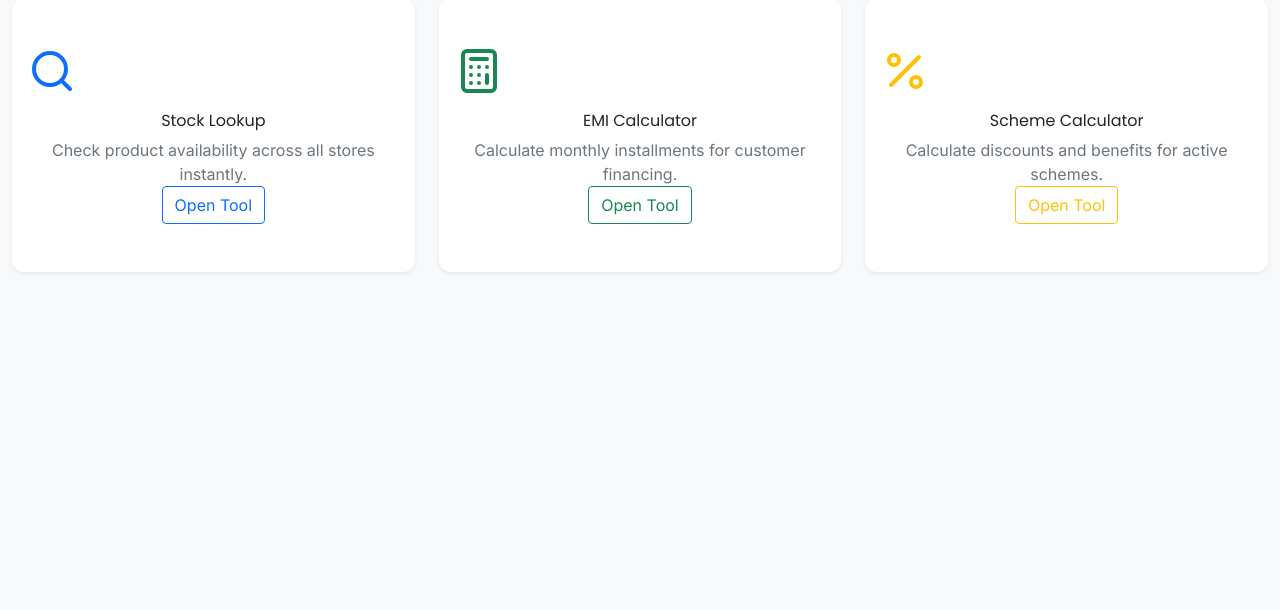
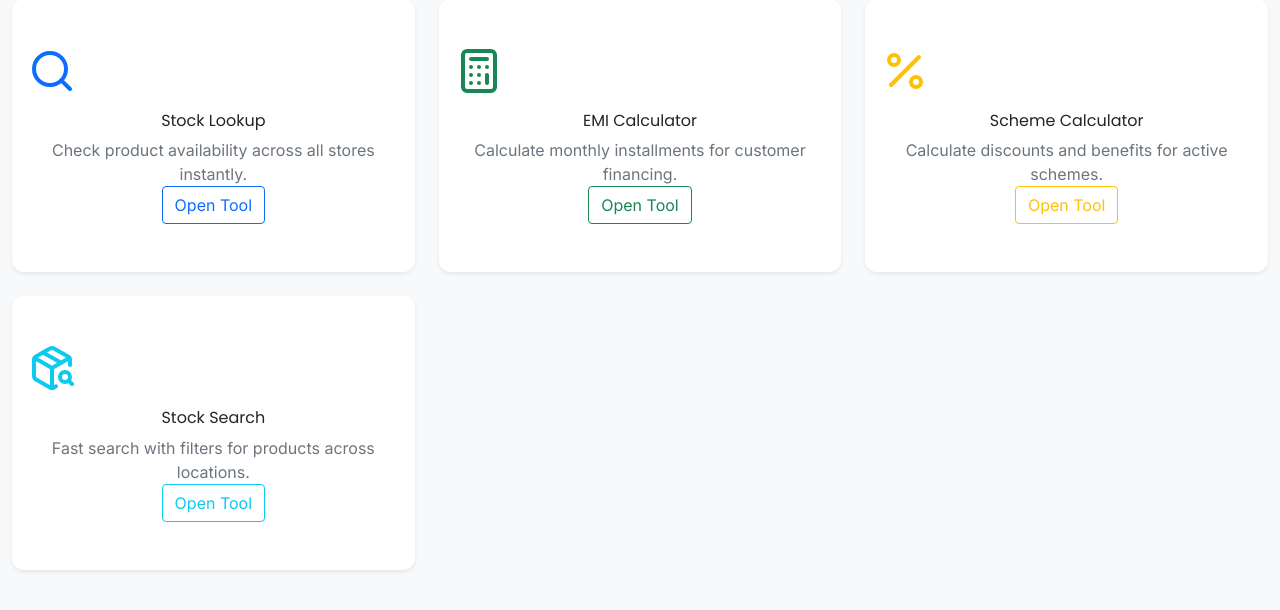
Before and after one commit to Mayurrrrrrrrrr/ffwork, a Django app: template Darpan/templates/tools/index.html in a window 1280 px wide. Shown: the part 124-734 px from the top of the page. Run offline with Django 4.2, Linux system fonts and the light colour scheme; the template is opened without the code that fills it, so the values that code supplies are empty; some libraries are stand-ins or nearby versions.

Commit message:
enhance: Stock tools UI improvements
- Added Stock Search link to Tools index page
- Fixed pagination template tag (was split across lines)
- Added product images using S3 URL pattern with fallback

```diff
--- a/Darpan/templates/tools/index.html
+++ b/Darpan/templates/tools/index.html
@@ -57,6 +57,21 @@
                 </div>
             </div>
         </div>
+
+        <!-- Stock Search (New) -->
+        <div class="col-md-4 mb-4">
+            <div class="card shadow-sm h-100 hover-card">
+                <div class="card-body text-center py-5">
+                    <div class="mb-3 text-info">
+                        <i data-lucide="package-search" style="width: 48px; height: 48px;"></i>
+                    </div>
+                    <h4 class="card-title">Stock Search</h4>
+                    <p class="card-text text-muted">Fast search with filters for products across locations.</p>
+                    <a href="{% url 'tools:stock_search' %}" class="btn btn-outline-info stretched-link">Open
+                        Tool</a>
+                </div>
+            </div>
+        </div>
     </div>
 </div>
 
```
Also changed, not shown: Darpan/templates/tools/stock_lookup.html (+8 -4 lines).
